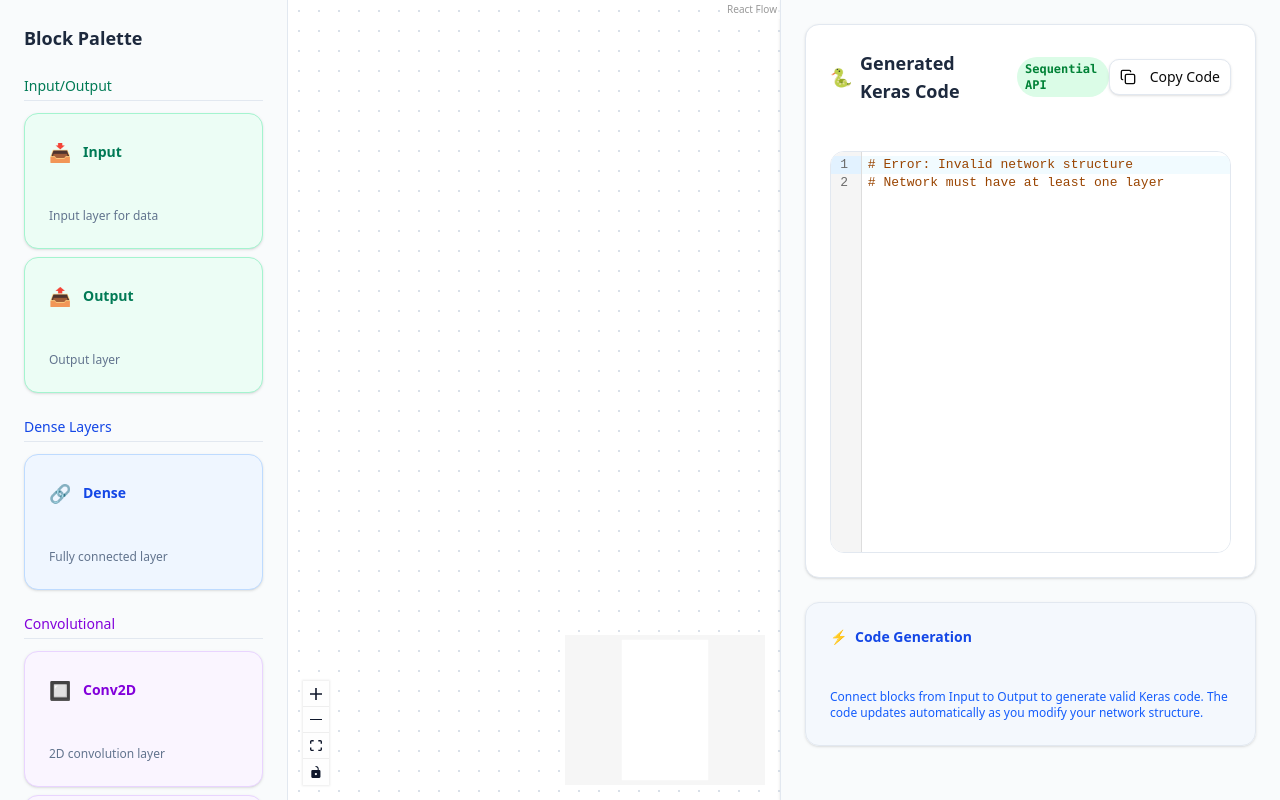
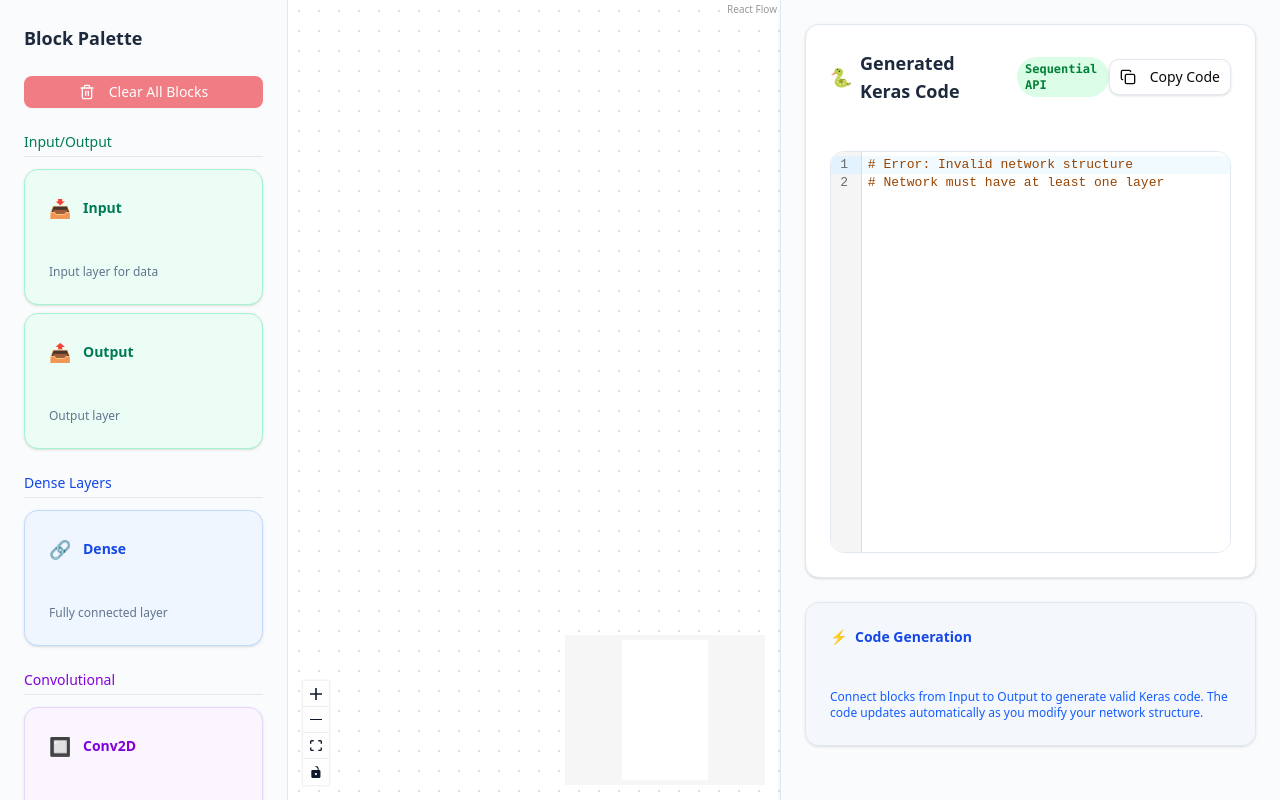
Before and after one commit to Aryagm/blockdl, a React (Vite) app: page / in a window 1280 px wide. Built offline with nearby package versions, Linux system fonts and the light colour scheme.

Commit message:
add clear all button

```diff
--- a/src/App.tsx
+++ b/src/App.tsx
@@ -10,10 +10,23 @@ function App() {
   const [nodes, setNodes] = useState<Node[]>([])
   const [edges, setEdges] = useState<Edge[]>([])
 
-  const paletteContent = <BlockPalette />
+  const handleClearAll = () => {
+    setNodes([])
+    setEdges([])
+  }
+
+  const paletteContent = (
+    <BlockPalette
+      nodes={nodes}
+      edges={edges}
+      onClearAll={handleClearAll}
+    />
+  )
 
   const canvasContent = (
     <CanvasEditor
+      nodes={nodes}
+      edges={edges}
       onNodesChange={setNodes}
       onEdgesChange={setEdges}
     />
--- a/src/components/BlockPalette.tsx
+++ b/src/components/BlockPalette.tsx
@@ -1,5 +1,10 @@
 import { Card, CardContent, CardHeader, CardTitle } from './ui/card'
+import { Button } from './ui/button'
+import { Dialog, DialogContent, DialogHeader, DialogTitle, DialogDescription, DialogFooter, DialogTrigger } from './ui/dialog'
+import { Trash2 } from 'lucide-react'
 import { getLayerTypes } from '../lib/layer-defs'
+import { useState } from 'react'
+import type { Node, Edge } from '@xyflow/react'
 
 const layerTypes = getLayerTypes()
 
@@ -81,20 +86,66 @@ const layerCategories = [
 
 interface BlockPaletteProps {
   className?: string
+  nodes?: Node[]
+  edges?: Edge[]
+  onClearAll?: () => void
 }
 
-export function BlockPalette({ className = '' }: BlockPaletteProps) {
+export function BlockPalette({
+  className = '',
+  nodes = [],
+  edges = [],
+  onClearAll
+}: BlockPaletteProps) {
+  const [showClearDialog, setShowClearDialog] = useState(false)
+
   const handleDragStart = (event: React.DragEvent, layerType: string) => {
     event.dataTransfer.setData('layerType', layerType)
     event.dataTransfer.setData('application/reactflow', 'default')
     event.dataTransfer.effectAllowed = 'move'
   }
 
+  const handleClearAll = () => {
+    onClearAll?.()
+    setShowClearDialog(false)
+  }
+
   return (
     <div className={`space-y-6 p-6 h-full overflow-y-auto bg-slate-50/80 ${className}`}>
-      <div className="flex items-center">
+      <div className="flex items-center justify-between">
         <h2 className="font-semibold text-slate-800 text-lg">Block Palette</h2>
       </div>
+
+      {/* Clear All Button */}
+      <Dialog open={showClearDialog} onOpenChange={setShowClearDialog}>
+        <DialogTrigger asChild>
+          <Button
+            variant="destructive"
+            size="sm"
+            className="w-full"
+            disabled={nodes.length === 0 && edges.length === 0}
+          >
+            <Trash2 className="h-4 w-4 mr-2" />
+            Clear All Blocks
+          </Button>
+        </DialogTrigger>
+        <DialogContent>
+          <DialogHeader>
+            <DialogTitle>Clear All Blocks</DialogTitle>
+            <DialogDescription>
+              Are you sure you want to clear all blocks from the canvas? This action cannot be undone.
+            </DialogDescription>
+          </DialogHeader>
+          <DialogFooter>
+            <Button variant="outline" onClick={() => setShowClearDialog(false)}>
+              Cancel
+            </Button>
+            <Button variant="destructive" onClick={handleClearAll}>
+              Clear All
+            </Button>
+          </DialogFooter>
+        </DialogContent>
+      </Dialog>
 
       {layerCategories.map((category) => (
         <div key={category.name} className="space-y-3">
--- a/src/components/CanvasEditor.tsx
+++ b/src/components/CanvasEditor.tsx
@@ -20,11 +20,7 @@ import '@xyflow/react/dist/style.css'
 import { LayerNode } from './LayerNode'
 import { getDefaultParams } from '../lib/layer-defs'
 import { computeNetworkShapes } from '../lib/shape-utils'
-
-// Initial nodes and edges - start with empty canvas
-const initialNodes: Node[] = []
-
-const initialEdges: Edge[] = []
+// Removed clear all button imports - moved to BlockPalette
 
 // Custom node types can be defined here
 const nodeTypes: NodeTypes = {
@@ -33,18 +29,31 @@ const nodeTypes: NodeTypes = {
 
 interface CanvasEditorProps {
   className?: string
+  nodes?: Node[]
+  edges?: Edge[]
   onNodesChange?: (nodes: Node[]) => void
   onEdgesChange?: (edges: Edge[]) => void
 }
 
 function CanvasEditorInner({
   className = '',
+  nodes: propNodes = [],
+  edges: propEdges = [],
   onNodesChange,
   onEdgesChange
 }: CanvasEditorProps) {
-  const [nodes, setNodes, onNodesChangeInternal] = useNodesState(initialNodes)
-  const [edges, setEdges, onEdgesChangeInternal] = useEdgesState(initialEdges)
+  const [nodes, setNodes, onNodesChangeInternal] = useNodesState(propNodes)
+  const [edges, setEdges, onEdgesChangeInternal] = useEdgesState(propEdges)
   const [reactFlowInstance, setReactFlowInstance] = useState<any>(null)
+
+  // Sync props with internal state when they change
+  useEffect(() => {
+    setNodes(propNodes)
+  }, [propNodes, setNodes])
+
+  useEffect(() => {
+    setEdges(propEdges)
+  }, [propEdges, setEdges])
 
   // Compute shapes and update error state
   const updateShapeErrors = useCallback((currentNodes: Node[], currentEdges: Edge[]) => {
--- a/src/components/LayerNode.tsx
+++ b/src/components/LayerNode.tsx
@@ -87,11 +87,15 @@ export function LayerNode({ id, data }: LayerNodeProps) {
     const { key, label, type, options, min, max, step } = field
 
     if (type === 'select') {
+      const currentValue = editParams[key]?.toString() || ''
+      // For activation fields, default to 'none' if no value is set
+      const selectValue = currentValue === '' && key === 'activation' ? 'none' : currentValue
+
       return (
         <div key={key} className="space-y-1">
           <Label htmlFor={key} className="text-xs">{label}</Label>
           <Select
-            value={editParams[key]?.toString() || ''}
+            value={selectValue}
             onValueChange={(newValue) => setEditParams({ ...editParams, [key]: newValue })}
           >
             <SelectTrigger className="h-8">
--- a/src/lib/layer-defs.ts
+++ b/src/lib/layer-defs.ts
@@ -90,7 +90,7 @@ export const layerDefs: Record<string, LayerDef> = {
         label: 'Activation (optional)',
         type: 'select',
         options: [
-          { value: '', label: 'None' },
+          { value: 'none', label: 'None' },
           { value: 'relu', label: 'ReLU' },
           { value: 'sigmoid', label: 'Sigmoid' },
           { value: 'tanh', label: 'Tanh' },
@@ -101,7 +101,7 @@ export const layerDefs: Record<string, LayerDef> = {
     ],
     codeGen: (params) => {
       const units = params.units || 128
-      const activation = params.activation ? `, activation='${params.activation}'` : ''
+      const activation = params.activation && params.activation !== 'none' ? `, activation='${params.activation}'` : ''
       return `Dense(${units}${activation})`
     },
     kerasImport: 'Dense'
```
